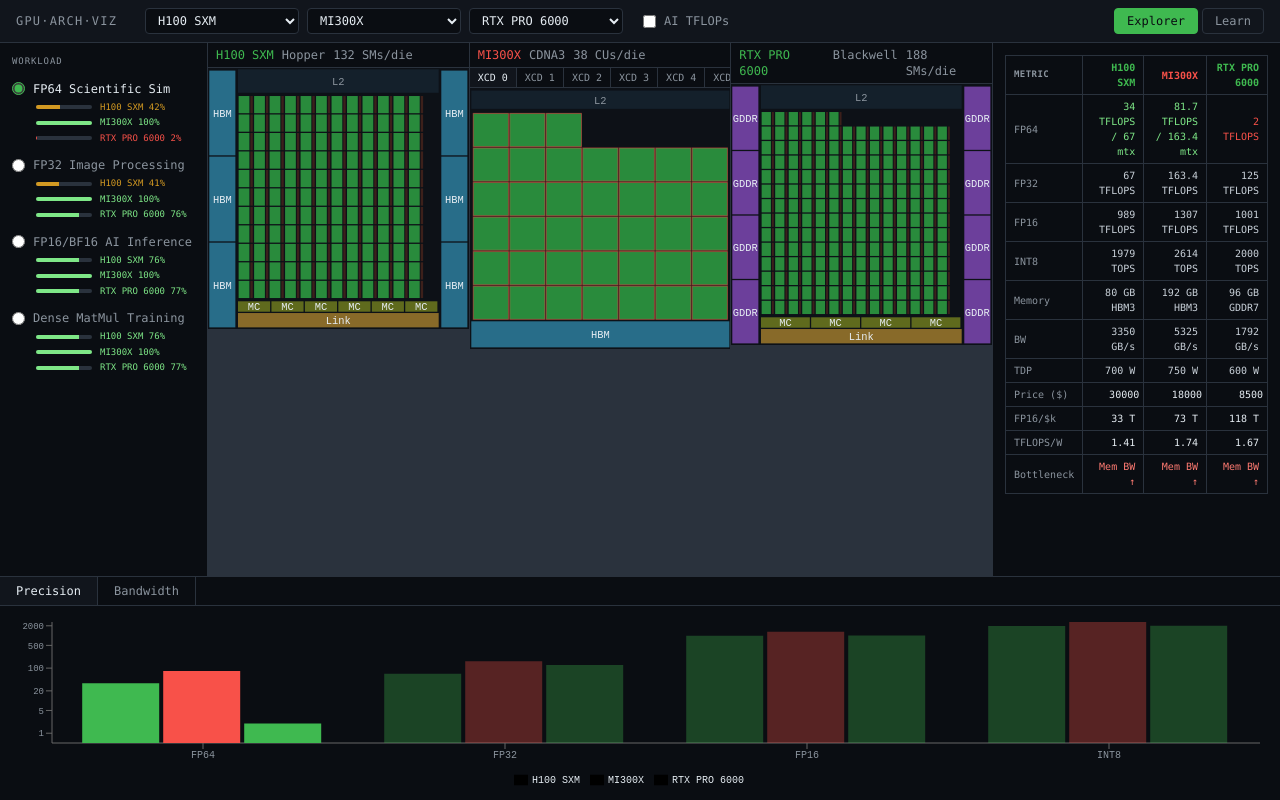
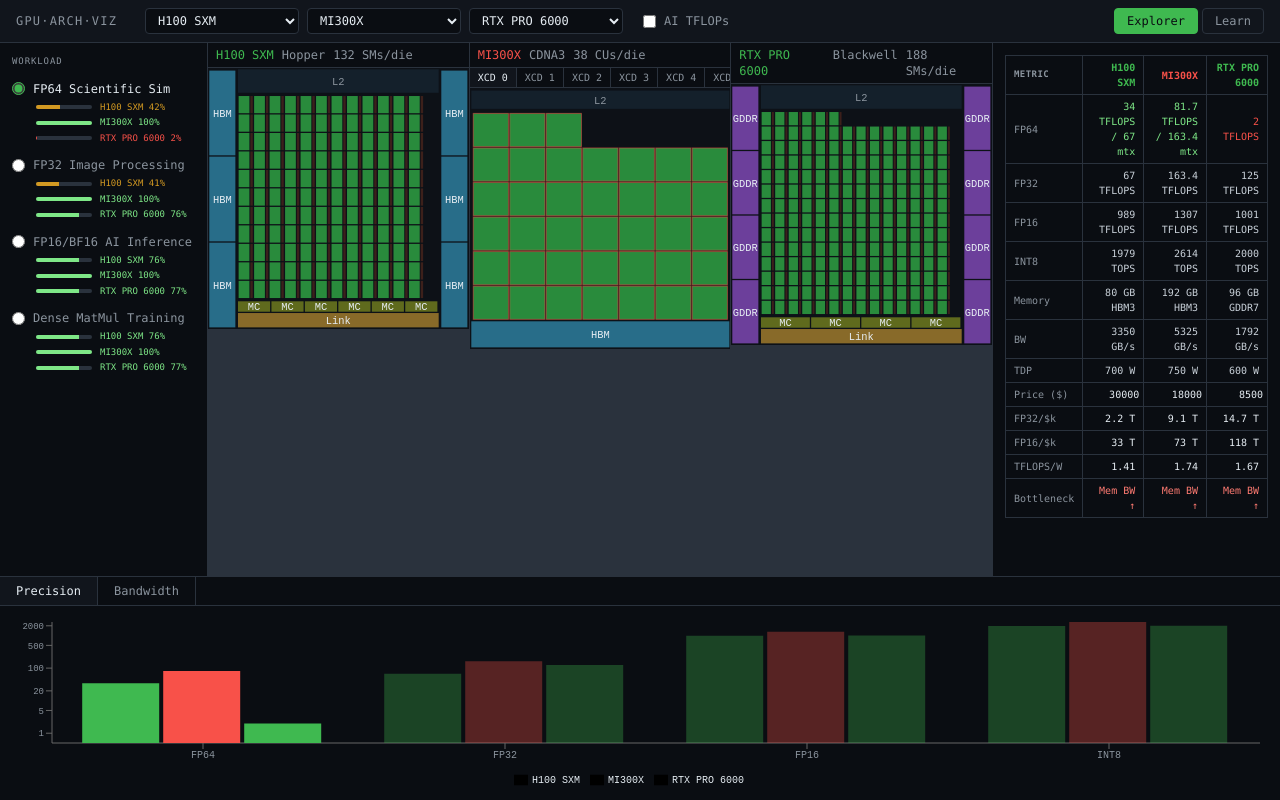
Before and after one commit to luoqiaoen/gpu-arch-viz, a React (Vite) app: page / in a window 1280 px wide. Built offline with nearby package versions, Linux system fonts and the light colour scheme.

Commit message:
feat: add FP32/$k efficiency row to compare table

```diff
--- a/src/panels/CompareTable.tsx
+++ b/src/panels/CompareTable.tsx
@@ -72,6 +72,16 @@
             ))}
           </tr>
 
+          {/* FP32 TFLOPS per $1k */}
+          <tr className="hover:bg-[#161b22]">
+            <td className="text-muted px-2 py-1 border border-edge">FP32/$k</td>
+            {specs.map((s) => (
+              <td key={s.id} className="text-right px-2 py-1 border border-edge text-primary">
+                {(s.throughput.fp32 / (effectivePrice(s) / 1000)).toFixed(1)} T
+              </td>
+            ))}
+          </tr>
+
           {/* FP16 TFLOPS per $1k */}
           <tr className="hover:bg-[#161b22]">
             <td className="text-muted px-2 py-1 border border-edge">FP16/$k</td>
```
Also changed, not shown: 1 other file (tests, documents, lock files or other folders).
